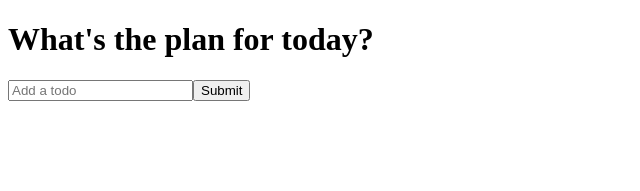
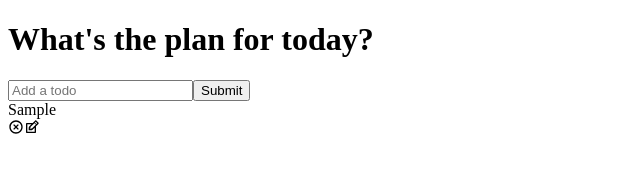
Before and after one commit to mxmitch/react-todo, a React (Create React App) app: page / in a window 1280 px wide. Both pictures are taken after typing "Sample" into the empty fields and a click on the button "Submit". Shown: the top 191 px of the page, without its empty margins (0-640 px from the left). Built offline with nearby package versions, Linux system fonts and the light colour scheme.

Commit message:
add crud functions

```diff
--- a/package.json
+++ b/package.json
@@ -8,6 +8,7 @@
     "@testing-library/user-event": "^13.5.0",
     "react": "^18.2.0",
     "react-dom": "^18.2.0",
+    "react-icons": "^4.4.0",
     "react-scripts": "5.0.1",
     "web-vitals": "^2.1.4"
   },
--- a/src/components/Todo.js
+++ b/src/components/Todo.js
@@ -0,0 +1,42 @@
+import React, { useState } from "react";
+import { RiCloseCircleLine } from "react-icons/ri";
+import { TiEdit } from "react-icons/ti";
+import TodoForm from "./TodoForm";
+
+function Todo({ todos, completeTodo, removeTodo, updateTodo }) {
+  const [edit, setEdit] = useState({ id: null, value: "" });
+
+  const submitUpdate = (value) => {
+    updateTodo(edit.id, value);
+    setEdit({
+      id: null,
+      value: ""
+    });
+  };
+
+  if (edit.id) {
+    return <TodoForm edit={edit} onSubmit={submitUpdate} />;
+  }
+  return todos.map((todo, index) => (
+    <div
+      className={todo.isComplete ? "todo-row complete" : "todo-row"}
+      key={index}
+    >
+      <div key={todo.id} onClick={() => completeTodo(todo.id)}>
+        {todo.text}
+      </div>
+      <div className="icons">
+        <RiCloseCircleLine
+          onClick={() => removeTodo(todo.id)}
+          className="delete-icon"
+        />
+        <TiEdit
+          onClick={() => setEdit({ id: todo.id, value: todo.text })}
+          className="edit-icon"
+        />
+      </div>
+    </div>
+  ));
+}
+
+export default Todo;
--- a/src/components/TodoList.js
+++ b/src/components/TodoList.js
@@ -1,5 +1,6 @@
-import React, { useState } from "react";
+import React, { useState, useEffect } from "react";
 import TodoForm from "./TodoForm";
+import Todo from "./Todo";
 
 function TodoList() {
   const [todos, setTodos] = useState([]);
@@ -10,15 +11,45 @@
     }
 
     const newTodos = [todo, ...todos];
+
     setTodos(newTodos);
+  };
 
-    console.log(...todos);
+  const updateTodo = (todoId, newValue) => {
+    if (!newValue.text || /^\s*$/.test(newValue.text)) {
+      return;
+    }
+    setTodos((prev) =>
+      prev.map((item) => (item.id === todoId ? newValue : item))
+    );
+  };
+
+  const removeTodo = (id) => {
+    const removeArr = [...todos].filter((todo) => todo.id !== id);
+
+    setTodos(removeArr);
+  };
+
+  const completeTodo = (id) => {
+    let updatedTodos = todos.map((todo) => {
+      if (todo.id === id) {
+        todo.isComplete = !todo.isComplete;
+      }
+      return todo;
+    });
+    setTodos(updatedTodos);
   };
 
   return (
     <div>
       <h1>What's the plan for today?</h1>
       <TodoForm onSubmit={addTodo} />
+      <Todo
+        todos={todos}
+        completeTodo={completeTodo}
+        removeTodo={removeTodo}
+        updateTodo={updateTodo}
+      />
     </div>
   );
 }
```
Also changed, not shown: 1 other file (tests, documents, lock files or other folders).
